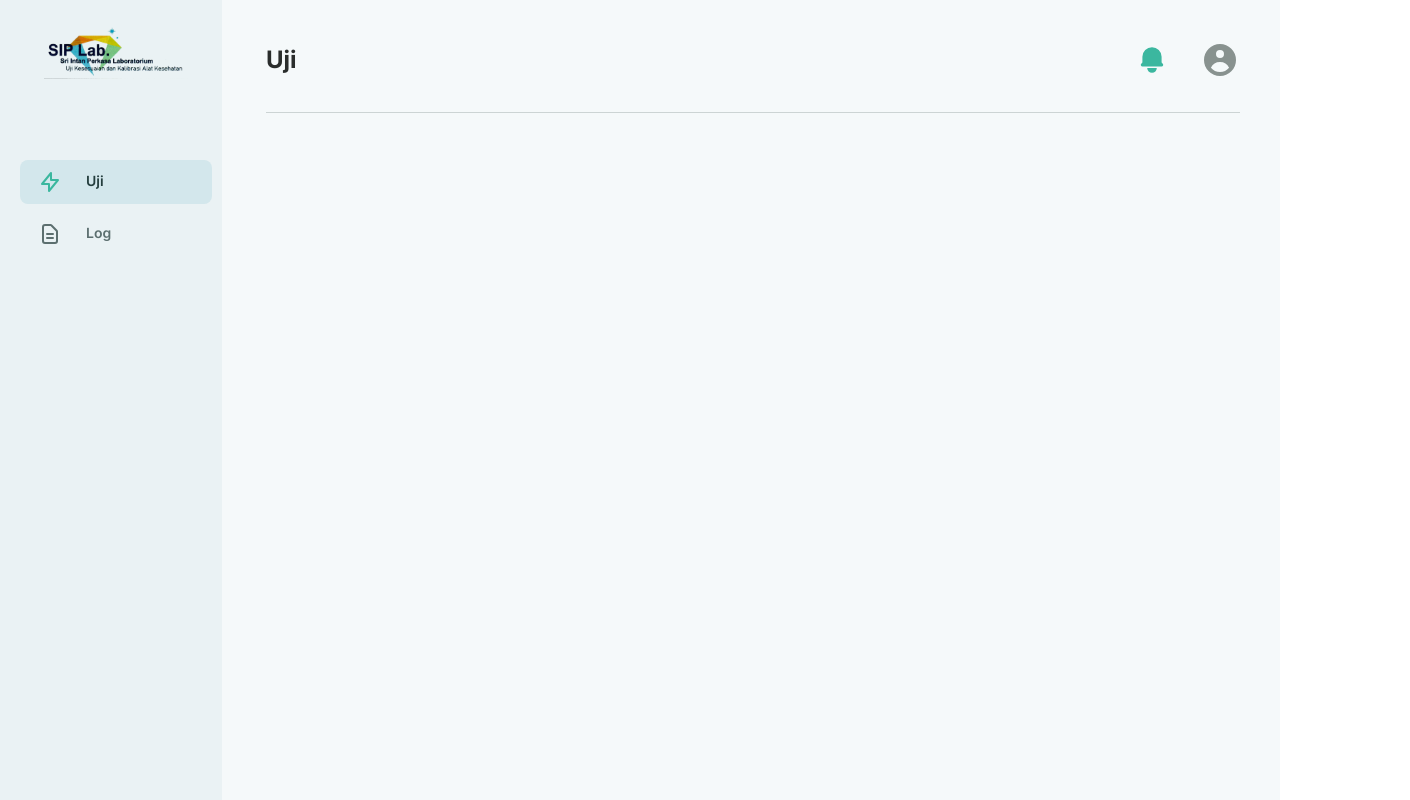
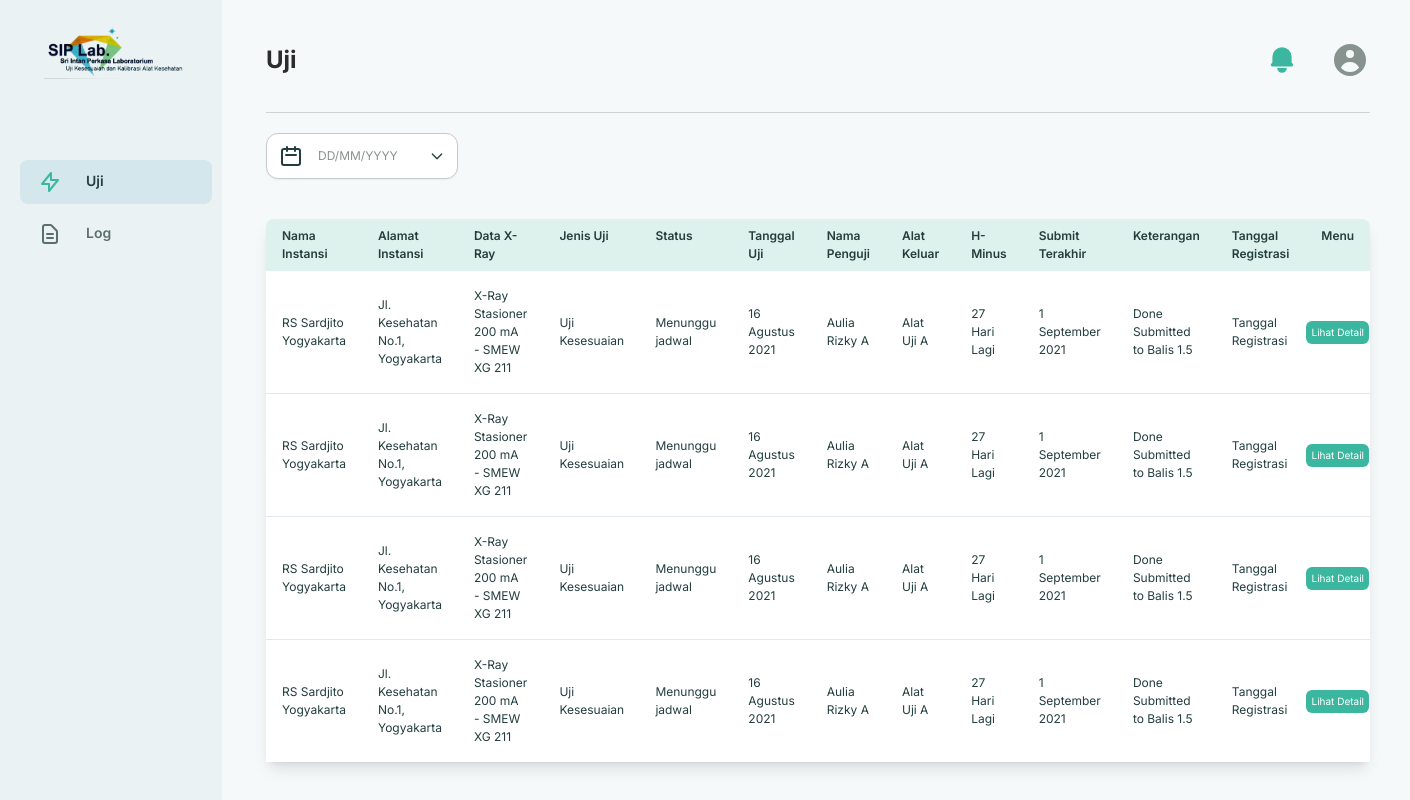
Before and after one commit to AdlanHawari/lab-webapp, a Next.js app: page /personel/uji in a window 1280 px wide. Shown: the whole page, 1410 px wide, since content can reach past the window. Built offline with nearby package versions, Linux system fonts and the light colour scheme.

Commit message:
personel uji table

```diff
--- a/components/base/logsection/LogTable.jsx
+++ b/components/base/logsection/LogTable.jsx
@@ -2,25 +2,26 @@ import { TrashIcon } from "@heroicons/react/outline"
 import classNames from "classnames"
 import Table1 from "components/small/typography/Table1"
 import Table2 from "components/small/typography/Table2"
+import { logtableHead } from "constants/table/RowTitle"
 
 export default function LogTable({data}) {
-    const tableHead = [
-        "Tanggal",
-        "Nama User",
-        "Roles",
-        "Tipe Notifikasi",
-        "Pesan",
-        "Pilihan"
-    ]
+    // const tableHead = [
+    //     "Tanggal",
+    //     "Nama User",
+    //     "Roles",
+    //     "Tipe Notifikasi",
+    //     "Pesan",
+    //     "Pilihan"
+    // ]
   return(
     <table className="bg-primary-lighten10 min-w-full shadow-lg rounded-lg">
         <thead className=" ">
             <tr>
-                {tableHead.map((rowTitle,index)=>(
+                {logtableHead.map((rowTitle,index)=>(
                     <th key={index} scope="col" className="w-48 py-2 px-4">
                         <Table2 className={classNames(
                             "text-black-500",
-                            index == tableHead.length - 1 ? "text-center" : "text-left"
+                            index == logtableHead.length - 1 ? "text-center" : "text-left"
                         )}>
                             {rowTitle}
                         </Table2>
--- /dev/null
+++ b/components/base/manajemenuji/ManajemenujiTable.jsx
@@ -0,0 +1,100 @@
+import Button from "components/small/button_fixed/Button";
+import ButtonSmall from "components/small/button_small/ButtonSmall";
+import Table1 from "components/small/typography/Table1";
+import Table2 from "components/small/typography/Table2";
+import { manajemenUjiTableHead } from "constants/table/RowTitle";
+
+export default function ManajemenujiTable({data}) {
+  return (
+    <table className="bg-primary-lighten10 min-w-full shadow-lg rounded-lg">
+        <thead className="">
+          <tr>
+            {manajemenUjiTableHead.map((rowTitle,index)=>(
+              <th key={index} scope="col" className="py-2 px-4 align-top">
+                <Table2 className="text-black-500 text-left leading-normal">
+                    {rowTitle}
+                </Table2>
+
+              </th>
+
+            ))
+
+            }
+          </tr>
+        </thead>
+        <tbody className="bg-white divide-y divide-table-divider">
+            {data.map((item,index)=>(
+                <tr key={index} className="">
+                     <td className="max-w-24 p-4">
+                        <Table1 className="text-black-500 leading-normal">
+                            {item.nama_instansi}
+                        </Table1>
+                    </td>
+                    <td className="max-w-24 p-4">
+                        <Table1 className="text-black-500 leading-normal">
+                            {item.address_instansi}
+                        </Table1>
+                    </td>
+                    <td className="max-w-24 p-4">
+                        <Table1 className="text-black-500 leading-normal">
+                            {item.xray_data}
+                        </Table1>
+                    </td>
+                    <td className="max-w-24 p-4">
+                        <Table1 className="text-black-500 leading-normal">
+                            {item.jenis_uji}
+                        </Table1>
+                    </td>
+                    <td className="max-w-24 p-4">
+                        <Table1 className="text-black-500 leading-normal">
+                            {item.status}
+                        </Table1>
+                    </td>
+                    <td className="max-w-24 p-4">
+                        <Table1 className="text-black-500 leading-normal">
+                            {item.test_date}
+                        </Table1>
+                    </td>
+                    <td className="max-w-24 p-4">
+                        <Table1 className="text-black-500 leading-normal">
+                            {item.nama_penguji}
+                        </Table1>
+                    </td>
+                    <td className="max-w-24 p-4">
+                        <Table1 className="text-black-500 leading-normal">
+                            {item.alat_keluar}
+                        </Table1>
+                    </td>
+                    <td className="max-w-24 p-4">
+                        <Table1 className="text-black-500 leading-normal">
+                            {item.h_minus}
+                        </Table1>
+                    </td>
+                    <td className="max-w-24 p-4">
+                        <Table1 className="text-black-500 leading-normal">
+                            {item.last_submit}
+                        </Table1>
+                    </td>
+                    <td className="max-w-24 p-4">
+                        <Table1 className="text-black-500 leading-normal">
+                            {item.keterangan}
+                        </Table1>
+                    </td>
+                    <td className="max-w-24 p-4">
+                        <Table1 className="text-black-500 leading-normal">
+                            {item.regist_date}
+                        </Table1>
+                    </td>
+                    <td className="">
+                        <ButtonSmall>
+                            Lihat Detail
+                        </ButtonSmall>
+                    </td>
+                </tr>
+            ))}
+
+        </tbody>
+
+      </table>
+  )
+}
--- /dev/null
+++ b/components/small/button_small/ButtonSmall.jsx
@@ -0,0 +1,14 @@
+import classNames from 'classnames'
+
+export default function ButtonSmall({className, children}) {
+  return (
+    <button className= {classNames(
+        "block w-full py-1 rounded-md button-small leading-normal bg-primary text-white",
+        className
+    )}
+    >
+        {children}
+
+    </button>
+  )
+}
--- /dev/null
+++ b/constants/table/RowTitle.js
@@ -0,0 +1,24 @@
+export const logtableHead = [
+    "Tanggal",
+    "Nama User",
+    "Roles",
+    "Tipe Notifikasi",
+    "Pesan",
+    "Pilihan"
+]
+
+export const manajemenUjiTableHead = [
+    "Nama Instansi",
+    "Alamat Instansi",
+    "Data X-Ray",
+    "Jenis Uji",
+    "Status",
+    "Tanggal Uji",
+    "Nama Penguji",
+    "Alat Keluar",
+    "H-Minus",
+    "Submit Terakhir",
+    "Keterangan",
+    "Tanggal Registrasi",
+    "Menu"
+  ]
--- /dev/null
+++ b/constants/test_objects/manajemenUji.js
@@ -0,0 +1,58 @@
+export const manajemenUjiData = [
+    {
+        nama_instansi: "RS Sardjito Yogyakarta",
+        address_instansi: "Jl. Kesehatan No.1, Yogyakarta",
+        xray_data: "X-Ray Stasioner 200 mA - SMEW XG 211",
+        jenis_uji: "Uji Kesesuaian",
+        status: "Menunggu jadwal",
+        test_date: "16 Agustus 2021",
+        nama_penguji: "Aulia Rizky A",
+        alat_keluar: "Alat Uji A",
+        h_minus: "27 Hari Lagi",
+        last_submit: "1 September 2021",
+        keterangan: "Done Submitted to Balis 1.5",
+        regist_date: "Tanggal Registrasi"
+    },
+    {
+        nama_instansi: "RS Sardjito Yogyakarta",
+        address_instansi: "Jl. Kesehatan No.1, Yogyakarta",
+        xray_data: "X-Ray Stasioner 200 mA - SMEW XG 211",
+        jenis_uji: "Uji Kesesuaian",
+        status: "Menunggu jadwal",
+        test_date: "16 Agustus 2021",
+        nama_penguji: "Aulia Rizky A",
+        alat_keluar: "Alat Uji A",
+        h_minus: "27 Hari Lagi",
+        last_submit: "1 September 2021",
+        keterangan: "Done Submitted to Balis 1.5",
+        regist_date: "Tanggal Registrasi"
+    },
+    {
+        nama_instansi: "RS Sardjito Yogyakarta",
+        address_instansi: "Jl. Kesehatan No.1, Yogyakarta",
+        xray_data: "X-Ray Stasioner 200 mA - SMEW XG 211",
+        jenis_uji: "Uji Kesesuaian",
+        status: "Menunggu jadwal",
+        test_date: "16 Agustus 2021",
+        nama_penguji: "Aulia Rizky A",
+        alat_keluar: "Alat Uji A",
+        h_minus: "27 Hari Lagi",
+        last_submit: "1 September 2021",
+        keterangan: "Done Submitted to Balis 1.5",
+        regist_date: "Tanggal Registrasi"
+    },
+    {
+        nama_instansi: "RS Sardjito Yogyakarta",
+        address_instansi: "Jl. Kesehatan No.1, Yogyakarta",
+        xray_data: "X-Ray Stasioner 200 mA - SMEW XG 211",
+        jenis_uji: "Uji Kesesuaian",
+        status: "Menunggu jadwal",
+        test_date: "16 Agustus 2021",
+        nama_penguji: "Aulia Rizky A",
+        alat_keluar: "Alat Uji A",
+        h_minus: "27 Hari Lagi",
+        last_submit: "1 September 2021",
+        keterangan: "Done Submitted to Balis 1.5",
+        regist_date: "Tanggal Registrasi"
+    }
+]
--- a/pages/client/uji/index.js
+++ b/pages/client/uji/index.js
@@ -1,3 +1,4 @@
+import { PlusIcon } from "@heroicons/react/solid";
 import BaseLayout from "components/base/BaseLayout"
 import DateFilter from "components/base/filter/DateFilter";
 import SmallCard from "components/small/small_card/SmallCard";
@@ -15,8 +16,14 @@ export default function ClientUjiPage() {
   return(
     // <div className="flex flex-col divide-y divide-grey-200 space-y-5">
       <div className="flex flex-col divide-y divide-grey-200 space-y-5">
-        <div className="">
+        <div className="flex justify-between">
           <DateFilter/>
+          <button className="flex items-center space-x-2 bg-primary button-base text-white px-5 py-2 rounded-xl">
+            <PlusIcon className="h-6 w-6 cursor-pointer" aria-hidden="true"/>
+            <p>
+              Buat Permohonan Uji
+            </p>
+          </button>
         </div>
 
         <ul className="pt-5 space-y-5">
--- a/pages/personel/uji/index.js
+++ b/pages/personel/uji/index.js
@@ -1,4 +1,9 @@
+import classNames from "classnames";
 import BaseLayout from "components/base/BaseLayout"
+import DateFilter from "components/base/filter/DateFilter";
+import ManajemenujiTable from "components/base/manajemenuji/ManajemenujiTable";
+import Table2 from "components/small/typography/Table2";
+import { manajemenUjiData } from "constants/test_objects/manajemenUji";
 import { useTitleContext } from "context/TitleContext";
 import { useEffect } from "react";
 
@@ -9,10 +14,23 @@ export default function PersonelUjiPage() {
   useEffect(() => {
     setTitle('Uji')
   })
+
   return(
+    <div className="flex flex-col space-y-5">
     <div className="">
+      <DateFilter/>
+    </div>
+
+    {/* table */}
+    <div className="pt-5 space-y-5">
+      <ManajemenujiTable data={manajemenUjiData}/>
+
+
+
 
     </div>
+
+</div>
   )
 }
 
```
Also changed, not shown: constants/test_objects/clientUji.js (+17 -1 lines).
